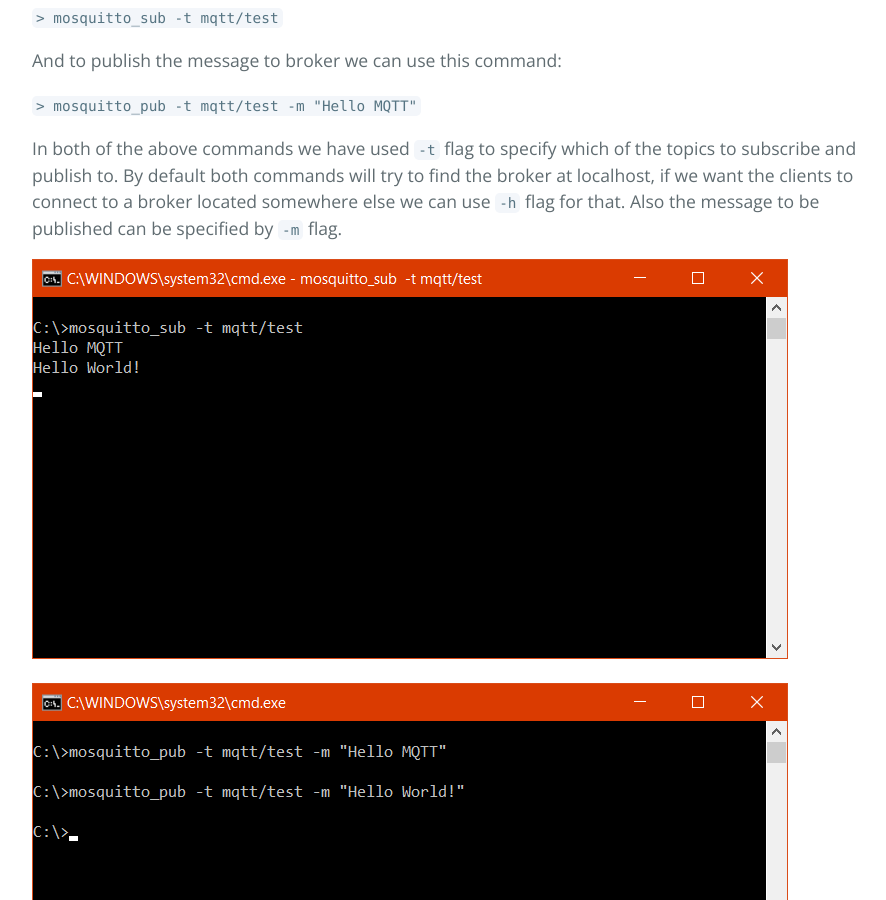
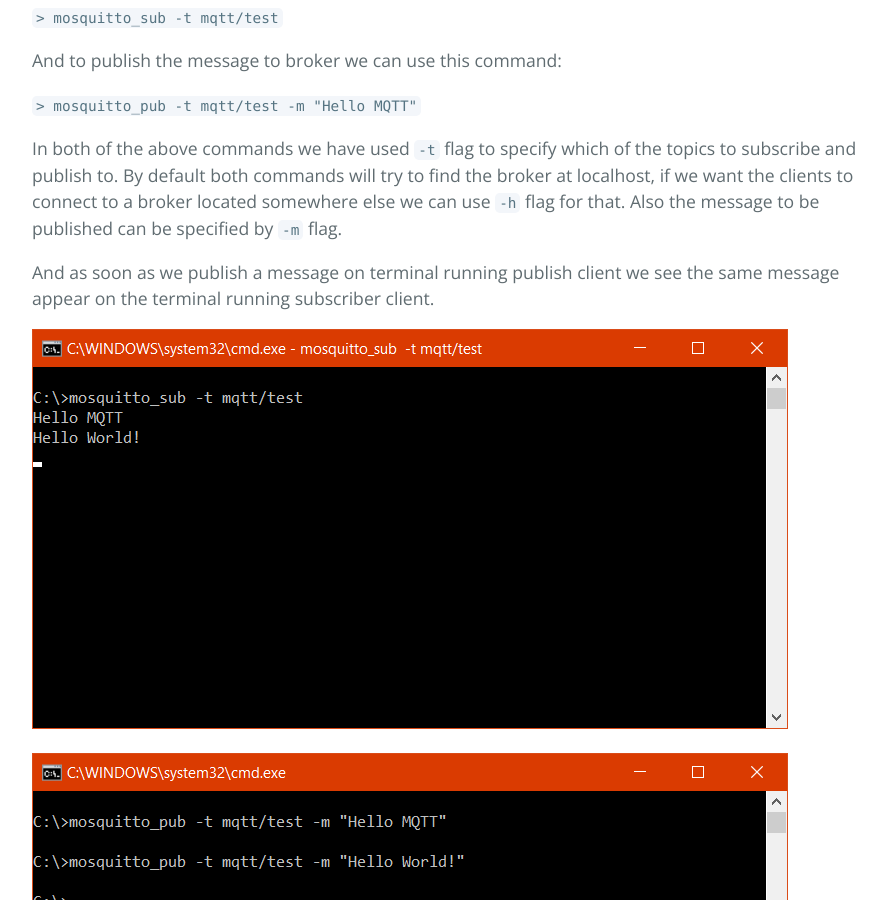
Before and after one commit to jeetprksh/jeetprksh.github.io, a Jekyll site: the page built from post/getting-started-with-mqtt/index.md, in a window 1280 px wide and 900 px high, scrolled down 1157 px. Shown: the whole window, without its empty margins (192-1078 px from the left). Built offline with Jekyll 4.4.1, drawn with Linux system fonts in a browser that asks for light colours; the repository's description, which GitHub fills in, is left out.

Commit message:
Updated: Getting Started with MQTT

```diff
--- a/post/getting-started-with-mqtt/index.md
+++ b/post/getting-started-with-mqtt/index.md
@@ -33,6 +33,8 @@ And to publish the message to broker we can use this command:
 
 In both of the above commands we have used `-t` flag to specify which of the topics to subscribe and publish to. By default both commands will try to find the broker at localhost, if we want the clients to connect to a broker located somewhere else we can use `-h` flag for that. Also the message to be published can be specified by `-m` flag.
 
+And as soon as we publish a message on terminal running publish client we see the same message appear on the terminal running subscriber client.
+
 ![Subscribing to Broker](./mosquitto-subscribe.png "Subscribing to a topic on Mosquitto Broker")
 
 ![Publishing to Broker](./mosquitto-publish.png "Publishing to a topic on Mosquitto Broker")
--- a/sitemap.xml
+++ b/sitemap.xml
@@ -8,7 +8,7 @@
   <url>
     <loc>https://jeetprksh.com/post/getting-started-with-mqtt/</loc>
     <image:image>
-      <image:loc> https://jeetprksh.com/post/getting-started-with-mqtt/louis-reed-zDxlNcdUzxk-unsplash.jpg</image:loc>
+      <image:loc>https://jeetprksh.com/post/getting-started-with-mqtt/louis-reed-zDxlNcdUzxk-unsplash.jpg</image:loc>
       <image:caption>Applications of MQTT in Internet of Things</image:caption>
     </image:image>
   </url>
```
Also changed, not shown: 2 other files.
